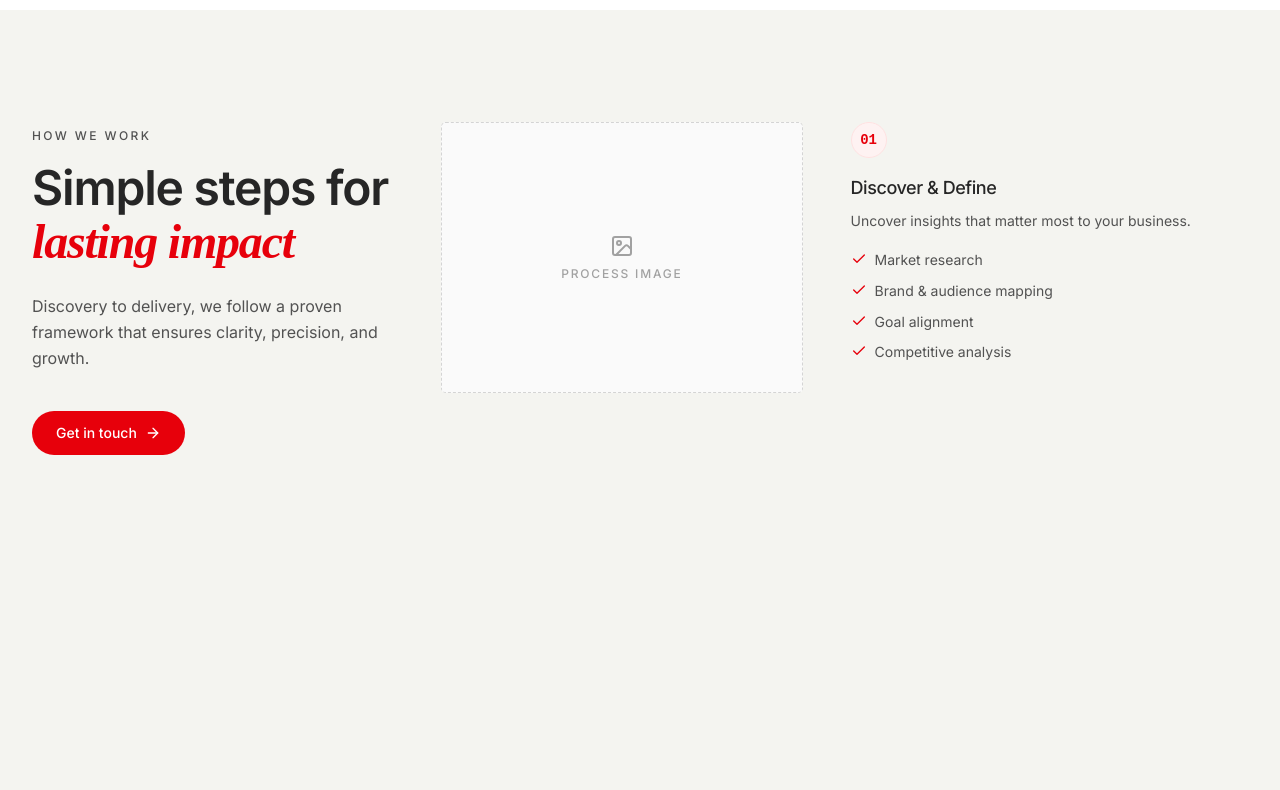
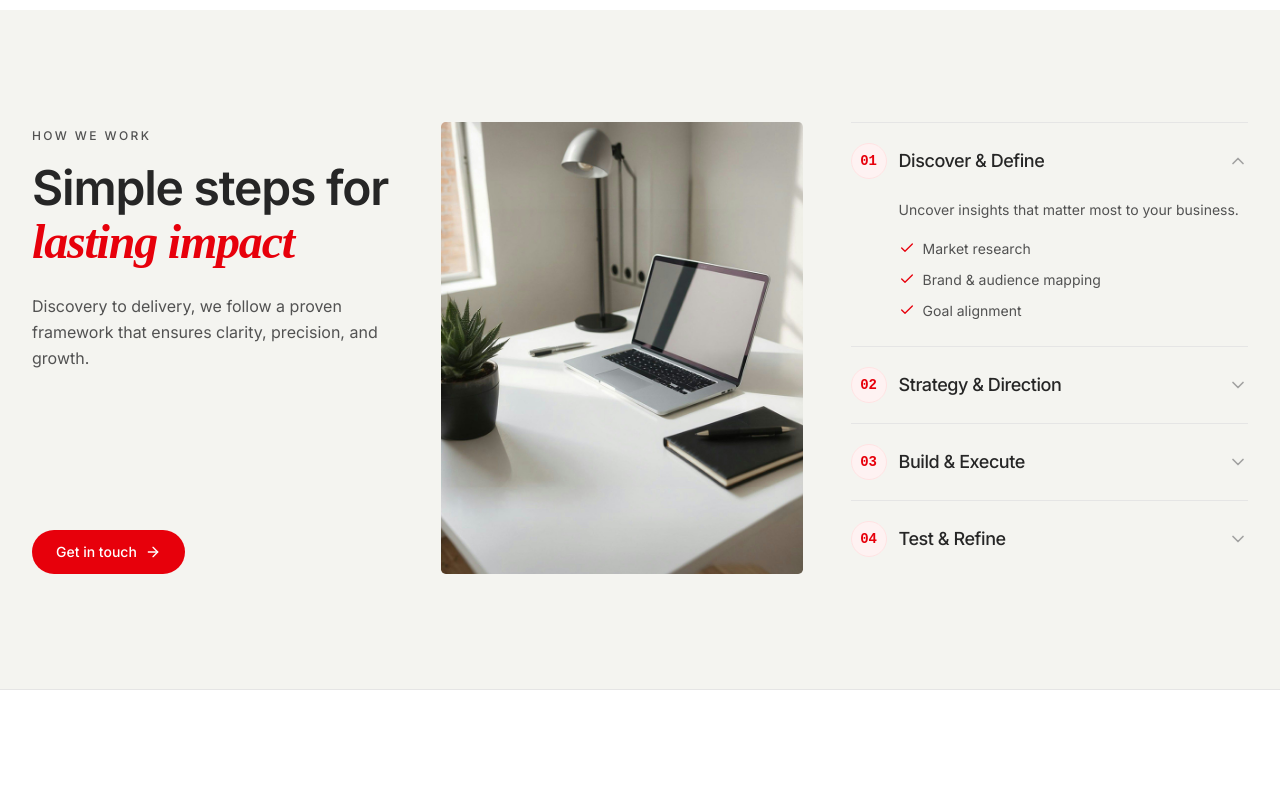
Before and after one commit to LeelaMohan217/J-Monk-Devops, a React (Vite) app: page /digiconnect in a window 1280 px wide. Shown: the part 2900-3690 px from the top of the page. Built offline with nearby package versions, Linux system fonts and the light colour scheme.

Commit message:
Turn DigiConnect's How We Work steps into a click-to-expand accordion

```diff
--- a/src/sites/digiconnect/pages/home/HowWeWorkSection.jsx
+++ b/src/sites/digiconnect/pages/home/HowWeWorkSection.jsx
@@ -1,12 +1,28 @@
+import { useEffect, useRef, useState } from "react";
 import { Link } from "react-router-dom";
-import { motion } from "framer-motion";
-import { ArrowRight, Check, Image as ImageIcon } from "lucide-react";
+import { motion, AnimatePresence } from "framer-motion";
+import { ArrowRight, Check, ChevronDown } from "lucide-react";
 import { riseIn } from "../../../../shared/variants";
 import { centerTrigger } from "../../../../shared/motionConfig";
 import { howWeWork } from "./data";
 import { ACCENT_CLASS } from "../../headingStyles";
+import processPhoto from "../../assets/digiconnect-process.jpg";
 
 const HowWeWorkSection = () => {
+  const imageRef = useRef(null);
+  const [imageHeight, setImageHeight] = useState(null);
+  const [openIndex, setOpenIndex] = useState(0);
+
+  useEffect(() => {
+    const el = imageRef.current;
+    if (!el) return;
+    const observer = new ResizeObserver(([entry]) => {
+      setImageHeight(entry.contentRect.height);
+    });
+    observer.observe(el);
+    return () => observer.disconnect();
+  }, []);
+
   return (
     <section
       id="how-we-work"
@@ -17,8 +33,10 @@ const HowWeWorkSection = () => {
           <motion.div
             variants={riseIn()}
             {...centerTrigger}
-            className="lg:sticky lg:top-32 lg:h-fit"
+            style={imageHeight ? { height: imageHeight } : undefined}
+            className="lg:sticky lg:top-32 lg:flex lg:flex-col"
           >
+            <div>
               <span className="text-xs font-medium uppercase tracking-[0.2em] text-neutral-600">
                 {howWeWork.eyebrow}
               </span>
@@ -29,10 +47,11 @@ const HowWeWorkSection = () => {
               <p className="mt-6 text-sm leading-relaxed text-neutral-600 md:text-base">
                 {howWeWork.lead}
               </p>
+            </div>
 
             <Link
               to={howWeWork.cta.href}
-              className="group mt-10 inline-flex w-fit items-center gap-2 rounded-full bg-red-600 px-6 py-3 text-sm font-medium text-white transition-colors duration-300 hover:bg-red-700 focus-visible:outline-2 focus-visible:outline-offset-2 focus-visible:outline-red-600"
+              className="group mt-10 inline-flex w-fit items-center gap-2 rounded-full bg-red-600 px-6 py-3 text-sm font-medium text-white transition-colors duration-300 hover:bg-red-700 focus-visible:outline-2 focus-visible:outline-offset-2 focus-visible:outline-red-600 lg:mt-auto"
             >
               {howWeWork.cta.label}
               <ArrowRight
@@ -47,42 +66,65 @@ const HowWeWorkSection = () => {
             {...centerTrigger}
             className="lg:sticky lg:top-32 lg:h-fit"
           >
-            <div className="flex aspect-4/3 w-full items-center justify-center rounded-sm border border-dashed border-neutral-300 bg-neutral-50">
-              <div className="flex flex-col items-center gap-2 text-neutral-400">
-                <ImageIcon className="h-6 w-6" aria-hidden="true" />
-                <span className="text-xs font-medium uppercase tracking-[0.15em]">
-                  Process Image
-                </span>
-              </div>
+            <div ref={imageRef} className="overflow-hidden rounded-sm">
+              <img
+                src={processPhoto}
+                alt="DigiConnect's process in action"
+                width="800"
+                height="1000"
+                loading="lazy"
+                decoding="async"
+                className="aspect-4/5 w-full object-cover"
+              />
             </div>
           </motion.div>
 
-          <div className="lg:block">
-            {howWeWork.steps.map((step, index) => (
-              <div key={step.title} className="lg:min-h-[130vh]">
           <motion.div
-                  variants={riseIn()}
-                  initial="hidden"
-                  whileInView="show"
-                  viewport={{ once: true, amount: 0.4 }}
-                  style={{ zIndex: index + 1 }}
-                  className="relative flex flex-col bg-olive-100 lg:sticky lg:top-32"
+            variants={riseIn(0.2)}
+            {...centerTrigger}
+            className="flex flex-col divide-y divide-neutral-200 border-t border-neutral-200 lg:sticky lg:top-32 lg:h-fit"
           >
+            {howWeWork.steps.map((step, index) => {
+              const isOpen = openIndex === index;
+              return (
+                <div key={step.title}>
+                  <button
+                    type="button"
+                    onClick={() => setOpenIndex(isOpen ? -1 : index)}
+                    aria-expanded={isOpen}
+                    className="flex w-full items-center justify-between gap-4 py-5 text-left"
+                  >
+                    <span className="flex items-center gap-3">
                       <span
                         className="inline-flex h-9 w-9 shrink-0 items-center justify-center rounded-full border border-red-100 bg-red-50 font-['IBM_Plex_Mono',monospace] text-sm font-semibold tabular-nums text-red-600"
                         aria-hidden="true"
                       >
                         {String(index + 1).padStart(2, "0")}
                       </span>
+                      <span className="text-base font-medium tracking-tight text-neutral-800 md:text-lg">
+                        {step.title}
+                      </span>
+                    </span>
+                    <ChevronDown
+                      className={`h-5 w-5 shrink-0 text-neutral-400 transition-transform duration-300 ${isOpen ? "rotate-180" : ""}`}
+                      aria-hidden="true"
+                    />
+                  </button>
 
-                  <h3 className="mt-4 text-base font-medium tracking-tight text-neutral-800 md:text-lg">
-                    {step.title}
-                  </h3>
-
-                  <p className="mt-2 text-sm leading-relaxed text-neutral-600">
+                  <AnimatePresence initial={false}>
+                    {isOpen && (
+                      <motion.div
+                        key="content"
+                        initial={{ height: 0, opacity: 0 }}
+                        animate={{ height: "auto", opacity: 1 }}
+                        exit={{ height: 0, opacity: 0 }}
+                        transition={{ duration: 0.3, ease: [0.16, 1, 0.3, 1] }}
+                        className="overflow-hidden"
+                      >
+                        <div className="pb-6 pl-12">
+                          <p className="text-sm leading-relaxed text-neutral-600">
                             {step.description}
                           </p>
-
                           <ul className="mt-4 space-y-2">
                             {step.points.map((point) => (
                               <li
@@ -97,10 +139,14 @@ const HowWeWorkSection = () => {
                               </li>
                             ))}
                           </ul>
+                        </div>
                       </motion.div>
+                    )}
+                  </AnimatePresence>
                 </div>
-            ))}
-          </div>
+              );
+            })}
+          </motion.div>
         </div>
       </div>
     </section>
--- a/src/sites/digiconnect/pages/home/data.js
+++ b/src/sites/digiconnect/pages/home/data.js
@@ -97,7 +97,6 @@ export const howWeWork = {
         "Market research",
         "Brand & audience mapping",
         "Goal alignment",
-        "Competitive analysis",
       ],
     },
     {
@@ -107,7 +106,6 @@ export const howWeWork = {
         "Innovation roadmap",
         "Strategic positioning",
         "Business transformation",
-        "Digital adoption",
       ],
     },
     {
@@ -117,7 +115,6 @@ export const howWeWork = {
         "Web & digital solutions",
         "Product development",
         "Campaign execution",
-        "User experience design",
       ],
     },
     {
@@ -127,7 +124,6 @@ export const howWeWork = {
         "Usability testing",
         "Feedback-driven adjustments",
         "Scalable improvements",
-        "Iterative design processes",
       ],
     },
   ],
```
Also changed, not shown: src/sites/digiconnect/assets/digiconnect-process.jpg (added). Lines whose indentation alone changed are shown as unchanged.
